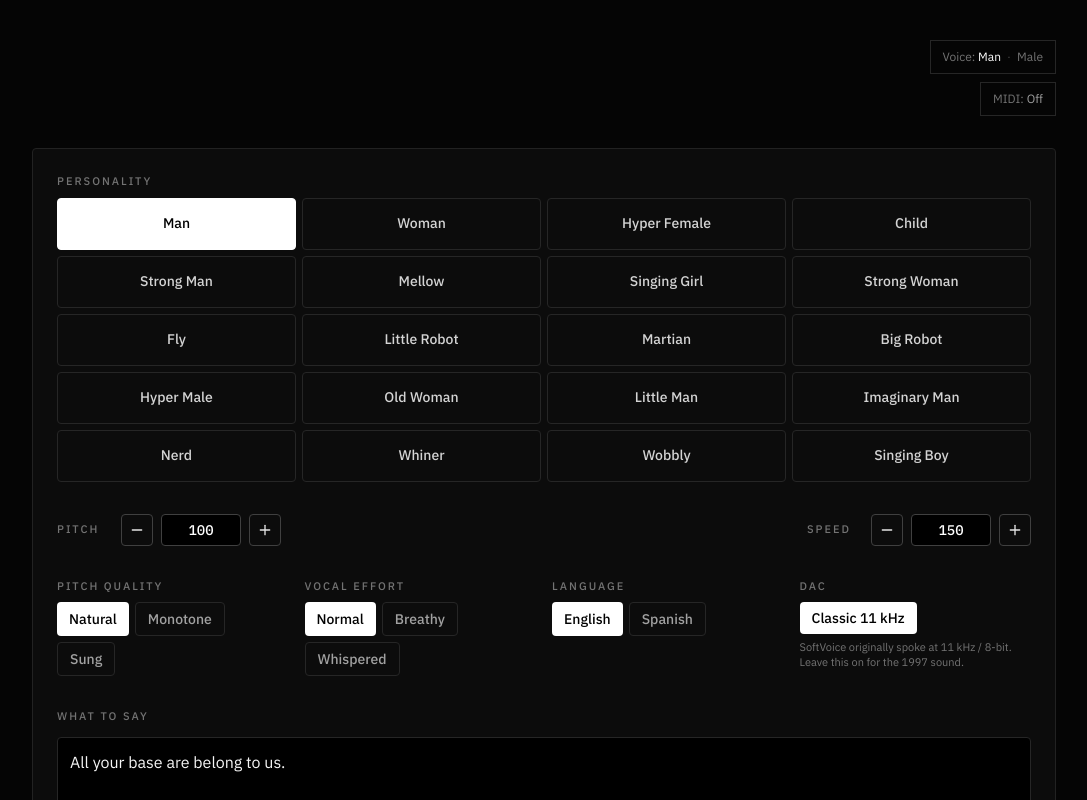
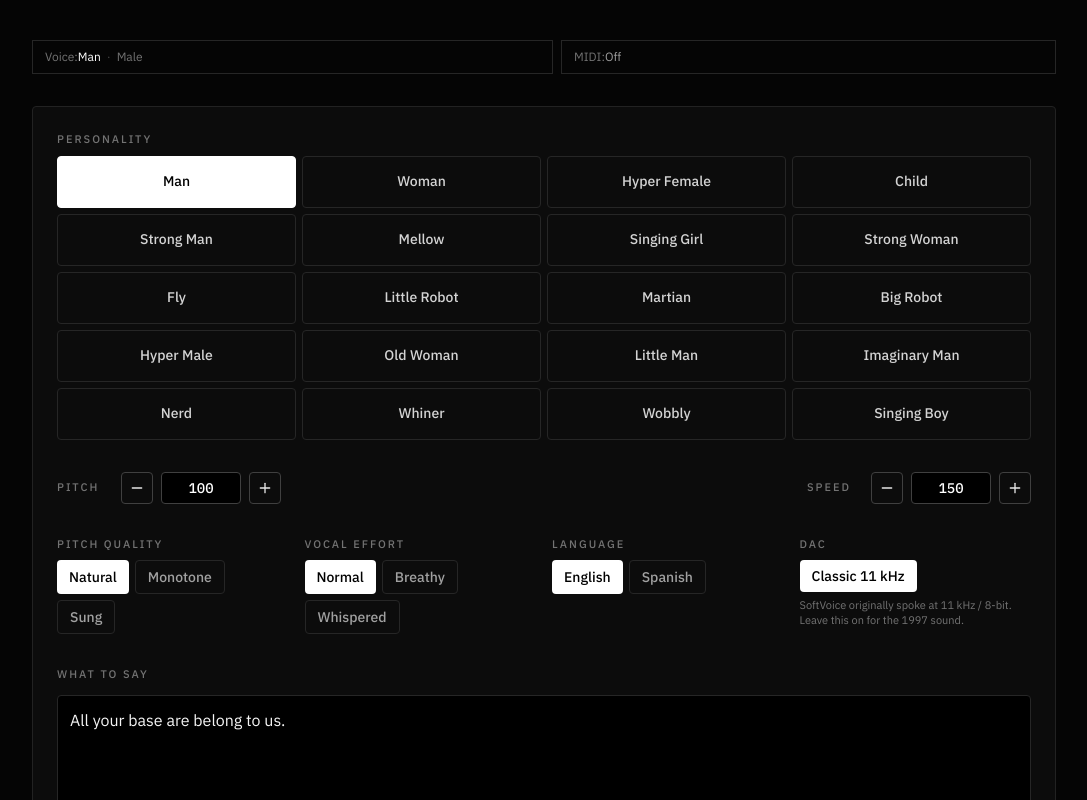
Before and after one commit to andreysenes/talk-it, a React (Vite) app: page / in a window 1280 px wide. Shown: the top 800 px of the page, without its empty margins (96-1183 px from the left). Built offline with nearby package versions, Linux system fonts and the light colour scheme.

Commit message:
Spread Voice and MIDI badges across the top bar.
They sit in one row and share the header width instead of stacking
in a corner.

Co-authored-by: andreysenes138 <andreysenes138@gmail.com>

```diff
--- a/src/App.tsx
+++ b/src/App.tsx
@@ -99,10 +99,9 @@ export default function App() {
   return (
     <div className="shell min-h-svh px-3 py-6 sm:px-6 sm:py-10">
       <div className="mx-auto flex w-full max-w-5xl flex-col gap-8">
-        <header className="flex justify-end">
+        <header className="flex flex-col gap-2 sm:flex-row sm:items-stretch">
           <h1 className="sr-only">Talk It!</h1>
-          <div className="flex flex-col gap-2 sm:items-end">
-            <div className="border border-neutral-800 px-3 py-2 text-xs text-neutral-500">
+          <div className="flex flex-1 items-center border border-neutral-800 px-3 py-2 text-xs text-neutral-500">
             Voice: <span className="text-white">{personality.label}</span>
             <span className="mx-1.5 text-neutral-700">·</span>
             {personality.engineName}
@@ -129,7 +128,6 @@ export default function App() {
               }
             }}
           />
-          </div>
         </header>
 
         <main className="talk-panel flex flex-col gap-8 rounded-sm p-4 sm:p-6">
--- a/src/components/MidiBadge.tsx
+++ b/src/components/MidiBadge.tsx
@@ -86,7 +86,7 @@ export function MidiBadge({
   }
 
   return (
-    <div className="relative" ref={rootRef}>
+    <div className="relative flex-1" ref={rootRef}>
       <button
         type="button"
         aria-expanded={open}
@@ -95,7 +95,7 @@ export function MidiBadge({
           setOpen((v) => !v)
           if (!open) void audio.unlockLabels()
         }}
-        className="w-full border border-neutral-800 px-3 py-2 text-left text-xs text-neutral-500 hover:border-neutral-500 sm:w-auto"
+        className="flex h-full w-full items-center border border-neutral-800 px-3 py-2 text-left text-xs text-neutral-500 hover:border-neutral-500"
       >
         MIDI:{' '}
         <span className={midi.enabled ? 'text-white' : 'text-neutral-400'}>
@@ -221,8 +221,6 @@ export function MidiBadge({
                 <p className="font-mono text-[11px] text-neutral-400">{midi.lastMessage}</p>
               ) : null}
 
-              <DawMidiHelp noPorts={midi.enabled && midi.inputs.length === 0} />
-
               <p className="text-[11px] leading-relaxed text-neutral-500">
                 Note number → pitch (A2 / note 45 = Talk It 100). Velocity → rate (64 ≈
                 150). Mod wheel (CC1) overrides rate. Note on speaks the text; note off
```
Lines whose indentation alone changed are shown as unchanged.
